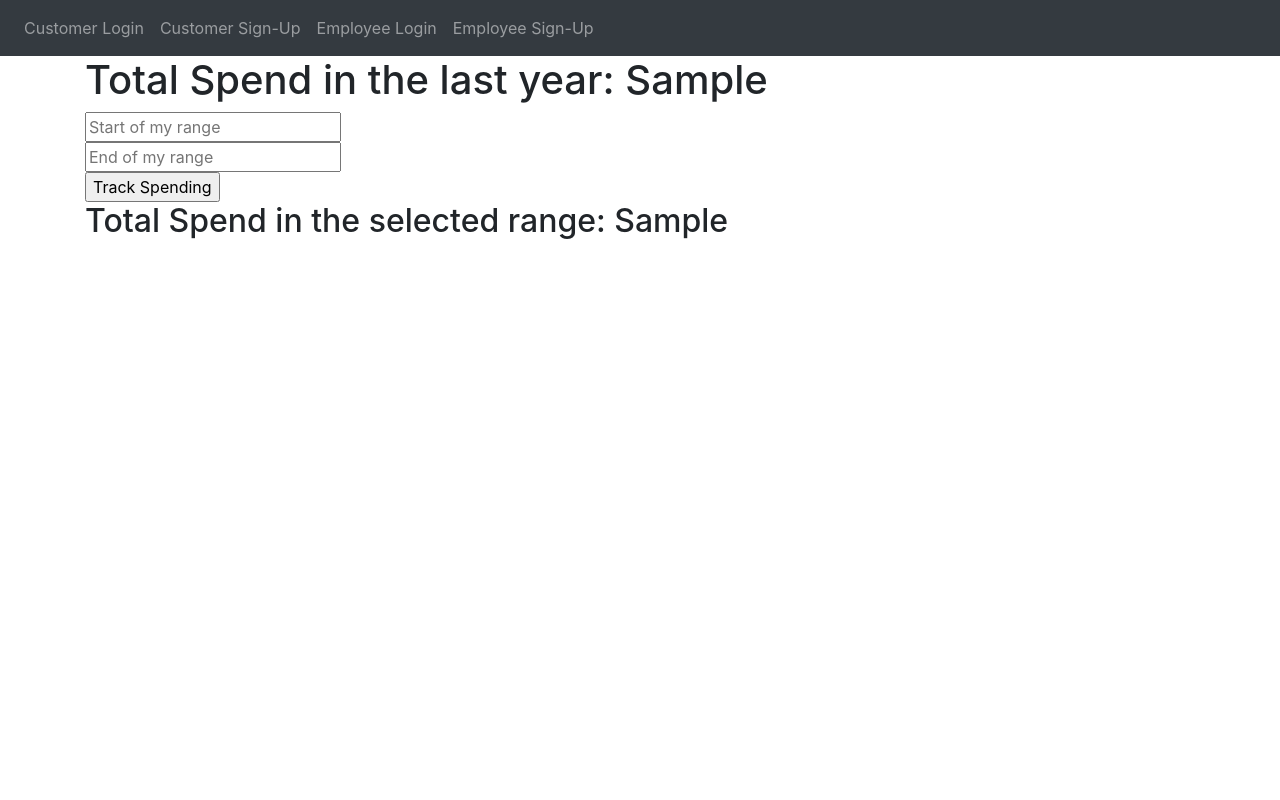
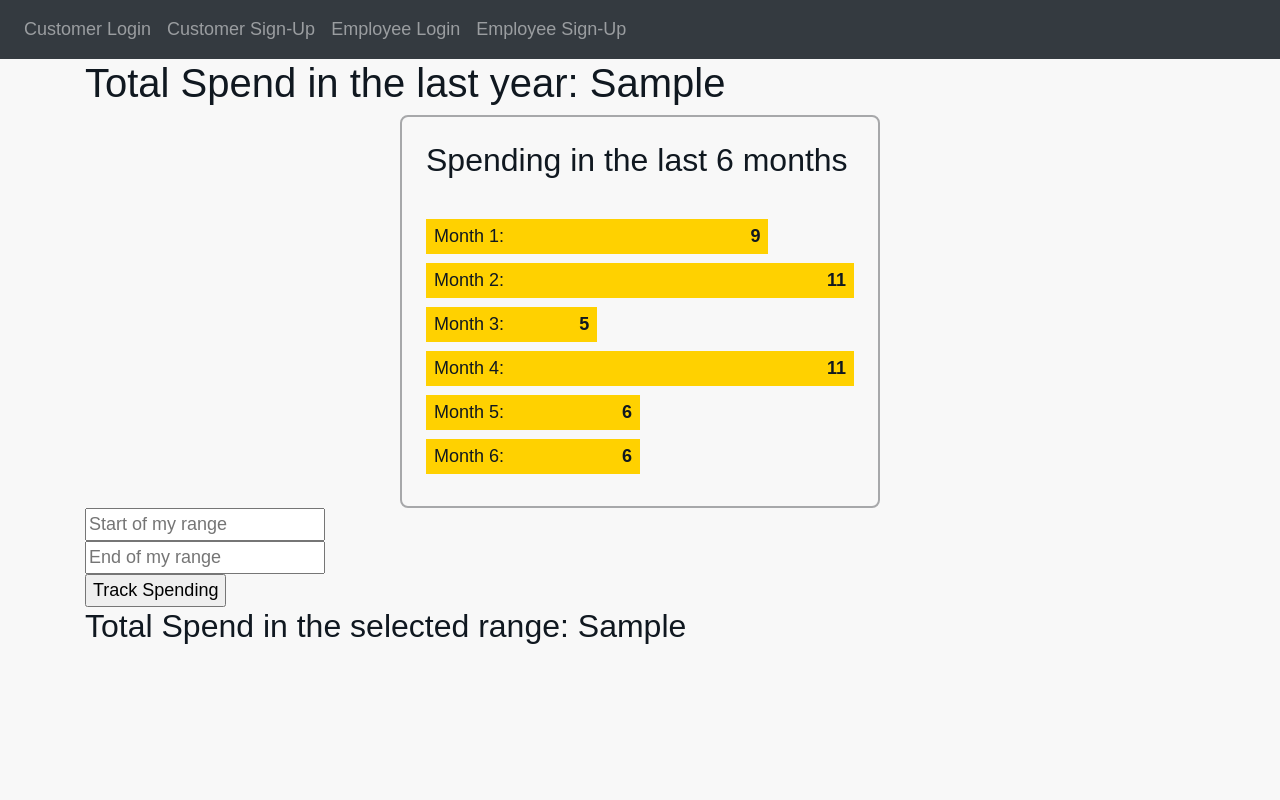
Before and after one commit to Sabahat-Sami/DatabasesFinalProject, a Flask app: template app/templates/trackSpending.html in a window 1280 px wide. Run offline with Flask 2, Linux system fonts and the light colour scheme; the template is opened without the code that fills it: most values are stand-ins (such as "Sample title", 1, 10 or a date in 2020); some libraries are stand-ins or nearby versions.

Commit message:
added a side ways bar chart for the spending in last 6 months

```diff
--- /dev/null
+++ b/app/templates/trackSpending.css
@@ -0,0 +1,53 @@
+*,
+*::before,
+*::after {
+  box-sizing: border-box;
+}
+
+body {
+  font-family: 'Bitter', sans-serif;
+  margin: 0;
+  /* display: flex; */
+  justify-content: center;
+  align-items: center;
+  min-height: 100vh;
+  font-size: 1.125rem;
+  color: #101820;
+  background-color: #f8f8f8;
+}
+
+section {
+  width: 100%;
+  max-width: 30rem;
+  padding: 1.5rem 1.5rem 2rem;
+  border: 2px solid #a7a8aa;
+  border-radius: 0.5rem;
+  margin: auto;
+}
+
+h2 {
+  margin: 0 0 2.5rem;
+}
+
+.chart {
+  display: grid;
+  grid-template-columns: auto;
+  gap: .5em 0;
+  align-items: center;
+  margin: 0;
+  padding: 0;
+  list-style-type: none;
+  grid-auto-columns: 1fr;
+}
+
+li {
+  background: #ffd100;
+  display: flex;
+  align-items: center;
+  justify-content: space-between;
+  padding: 0.25rem 0.5rem
+}
+
+li span {
+  font-weight: bold;
+}
--- a/app/templates/trackSpending.html
+++ b/app/templates/trackSpending.html
@@ -1,9 +1,56 @@
 {% extends "base.html" %} {% block title %}<title>Track Spending</title>{% endblock %} {% block content
     %}
+
+<link rel="stylesheet" href="trackSpending.css">
 
 <div>
     <h1>Total Spend in the last year: {{data_1}}</h1>
 </div>
+
+
+<div style="overflow:auto" >
+
+</div>
+
+<section>
+    <h2>Spending in the last 6 months</h2>
+    <ul class="chart">
+      <li style="grid-column: span 9" + >
+        Month 1:
+        <span>9</span>
+      </li>
+
+      <li style="grid-column: span 11">
+        Month 2:
+        <span>11</span>
+      </li>
+
+      <li style="grid-column: span 5">
+        Month 3:
+        <span>5</span>
+      </li>
+
+      <li style="grid-column: span 11">
+        Month 4:
+        <span>11</span>
+      </li>
+
+      <li style="grid-column: span 6">
+        Month 5:
+        <span>6</span>
+      </li>
+
+      <li style="grid-column: span 6">
+        Month 6:
+        <span>6</span>
+      </li>
+    </ul>
+  </section>
+
+
+
+
+
 
 <form method="POST" id="trackSpending">
     <input type="text" name="start_date_range" placeholder="Start of my range" required minlength="2"/>
@@ -13,6 +60,7 @@
     <input type="submit" value = "Track Spending" />
 </form>
 
+
 <div>
     <h2>Total Spend in the selected range: {{data_2}}</h1>
 </div>
```
